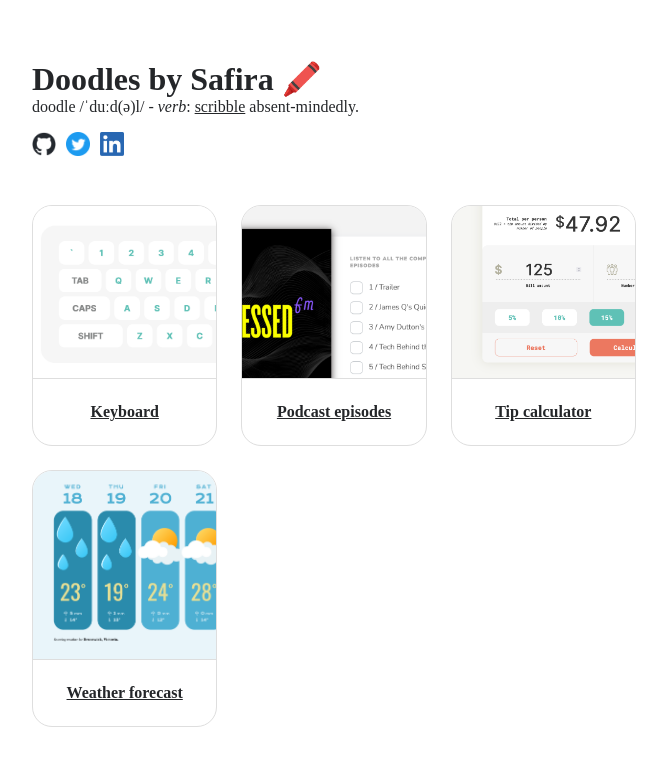
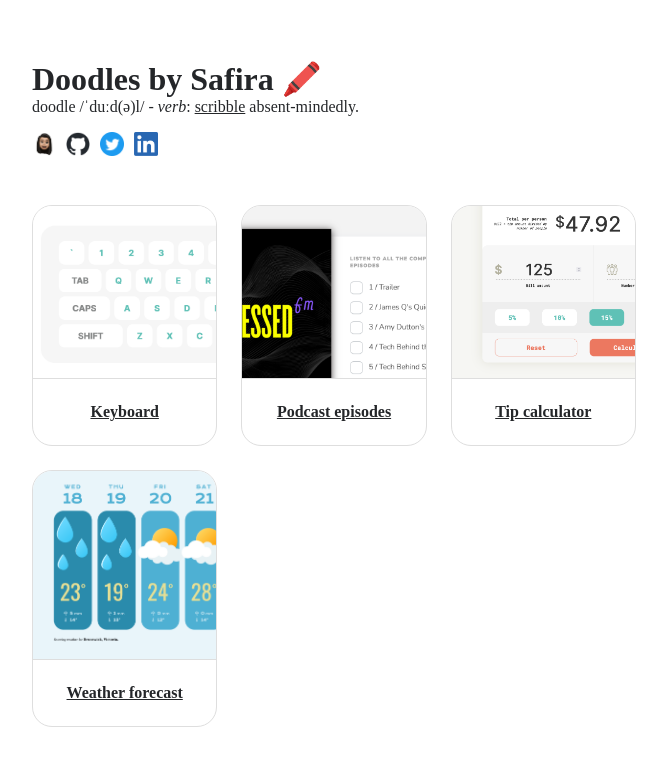
Before and after one commit to safiranugroho/safira.me-11ty, a SvelteKit app: page / in a window 1280 px wide. Shown: the top 766 px of the page, without its empty margins (306-973 px from the left). Built offline with nearby package versions, Linux system fonts and the light colour scheme.

Commit message:
add link to blog

```diff
--- a/src/routes/+page.svelte
+++ b/src/routes/+page.svelte
@@ -1,9 +1,11 @@
 <script>
   import Page from '$lib/Page.svelte';
 
+  import blog from '$lib/assets/blog-icon.png';
   import github from '$lib/assets/github.png';
   import twitter from '$lib/assets/twitter.png';
   import linkedin from '$lib/assets/linkedin.png';
+
   import DoodleList from '$lib/DoodleList.svelte';
 </script>
 
@@ -12,6 +14,9 @@
     <h1 class="title">Doodles by Safira 🖍️</h1>
     <p class="desc">doodle /ˈduːd(ə)l/ - <i>verb</i>: <u>scribble</u> absent-mindedly.</p>
     <div class="socials">
+      <a href="https://safira.me" title="Blog"
+        ><img src={blog} alt="Blog logo" class="social-icon" /></a
+      >
       <a
         href="https://github.com/safiranugroho/safira.me/tree/doodles"
         title="Source code on GitHub"><img src={github} alt="GitHub logo" class="social-icon" /></a
```
Also changed, not shown: src/lib/assets/blog-icon.png (added).
